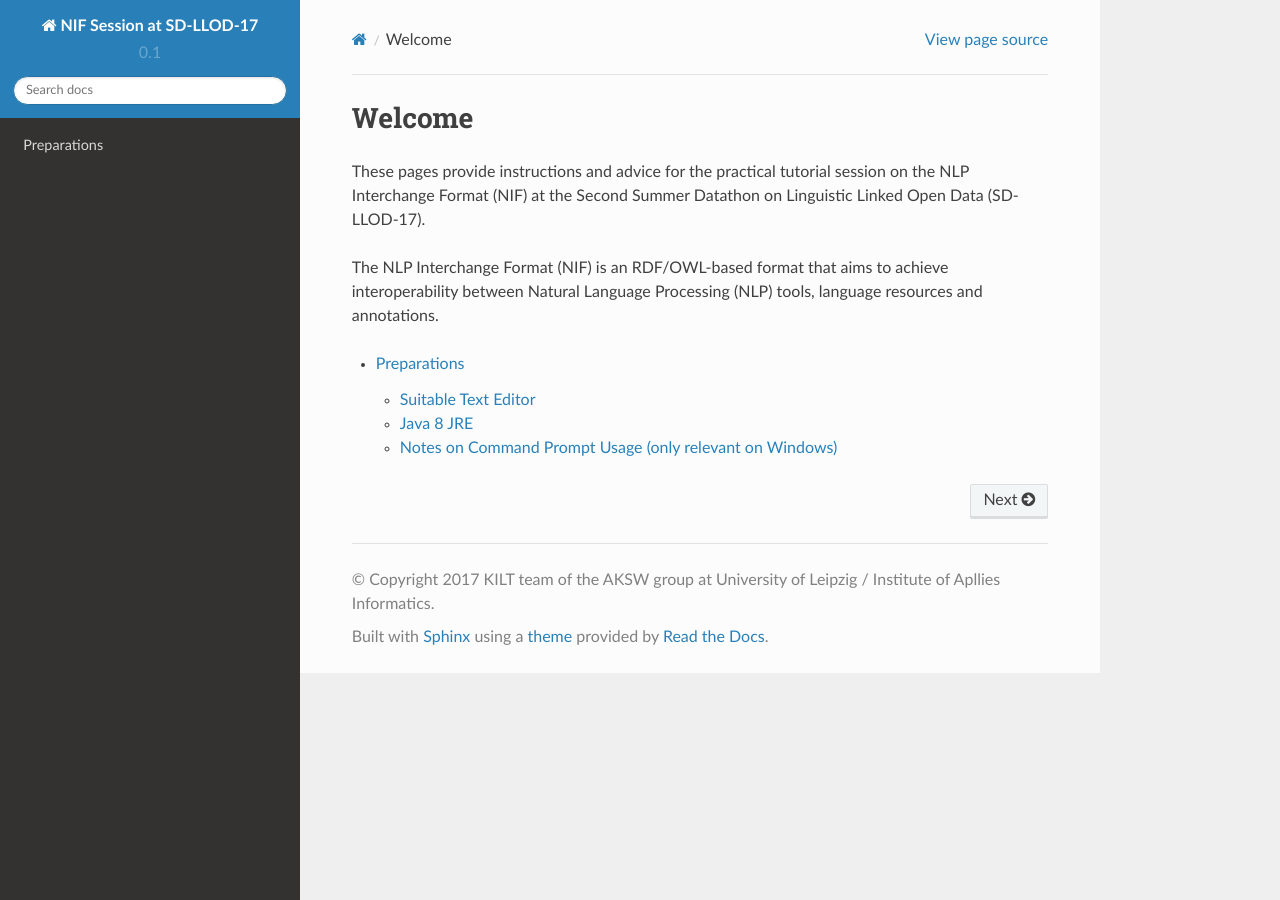
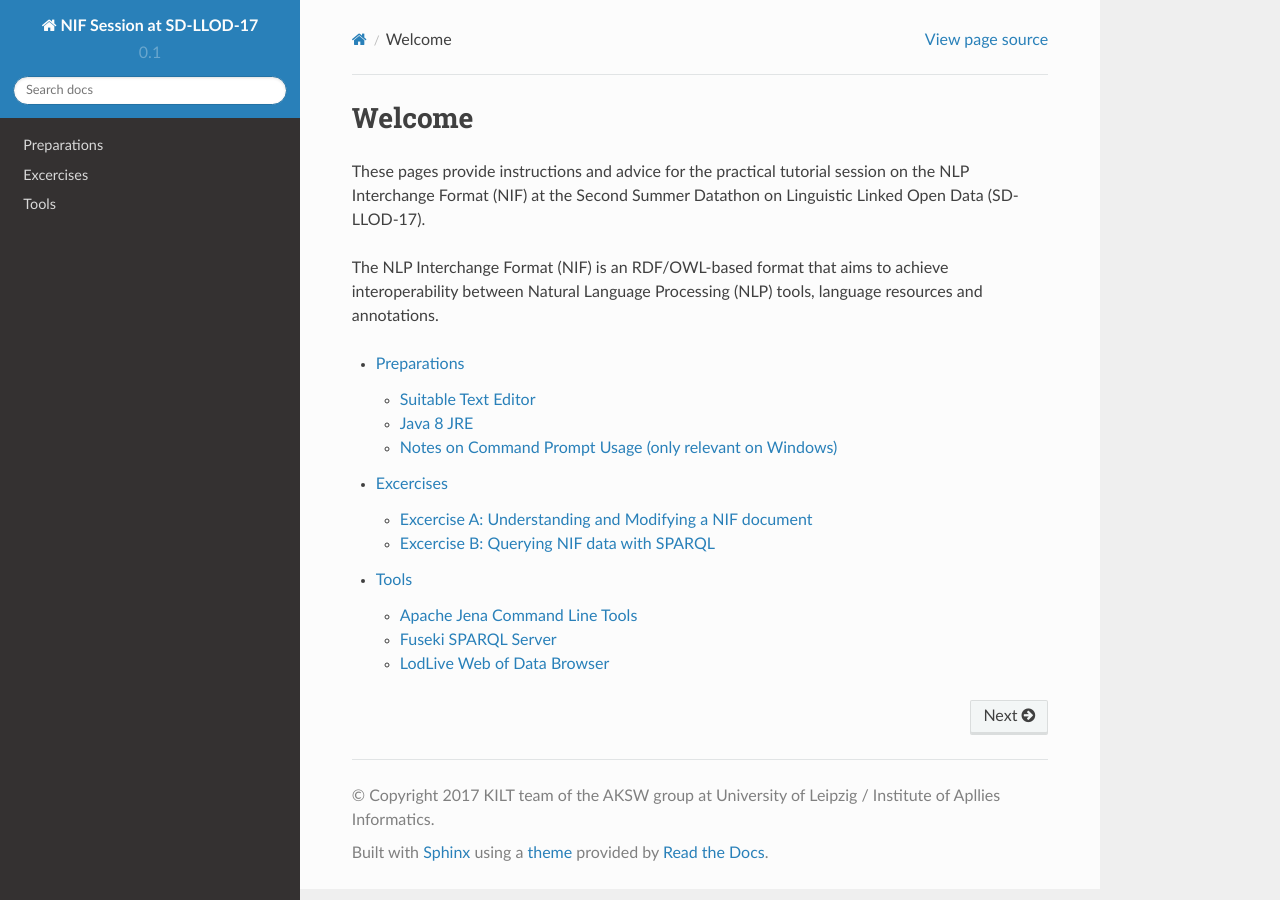
Before and after one commit to neradis/nif-sd-llod-17, a Sphinx documentation site: the page built from docs/index.rst, in a window 1280 px wide. Built offline with Sphinx 7.4.7 and the Read the Docs theme 2.0.0, drawn with Linux system fonts in a browser that asks for light colours; part of the change alters nothing that is shown.

```diff
--- /dev/null
+++ b/docs/excercises.rst
@@ -0,0 +1,195 @@
+============
+ Excercises
+============
+
+Excercise A: Understanding and Modifying a NIF document
+=======================================================
+
+A1: Finding One Way Through a NIF Document
+------------------------------------------
+
+The file :file:`data/wilde.ttl` contains a smalll NIF document representing a
+quote from Oscar Wilde. Open it in your text editor with syntax highlighting for
+Turtle and try to get an overall impression of the structure described by the
+triples for a minute.
+
+`This auto-generated documentation page for NIF Core vocabulary
+<http://persistence.uni-leipzig.org/nlp2rdf/ontologies/nif-core#>`_ contains
+explanation on the semantice of the occurring classes and properties.
+
+Next, ensure that the :ref:`fuseki` has been started and start browsing with the
+:ref:`lodlive` by either visiting the the URL
+:samp:`file://{$MATERIALS_ROOT}/tools/lodlive/app_en.html?http://sd-llod-nif-session.nlp2rdf.org/text/ow/offset_0_49`
+[#mr]_ or start the naviation as described in the tools page.  Then you start
+browsing from the ``nif:Context`` of that doument in the . Expand all outgoing
+``nif:word`` relations from the context and arrange the ``nif:word`` circles in
+a way that the linear chain of words in the sentence can be followed
+easily. (This might look like
+:download:`includes/exA-lodlive-Wilde-initial.png`).
+
+A2: Modifying a NIF Document
+----------------------------
+
+Now think of a little adjustment of the statement achived by adding a short (up
+to four words) sentence or replacing/inserting a few words in the additional
+sentence. For example:
+
+     *One can survive everything nowadays except death. What about Two?*
+
+(Please pardon the lowest form of humour [#pun]_ and feel invited to use a creative alternative.)
+
+Start adjusting the document so that it represents the altered/extended version. For the above example, the following table provides the character offsets:
+
++---------+---------+-------+
+|**token**|**begin**|**end**|
++---------+---------+-------+
+|What     |50       |54     |
++---------+---------+-------+
+|about    |55       |60     |
++---------+---------+-------+
+|Two      |61       |64     |
++---------+---------+-------+
+|?        |64       |65     |
++---------+---------+-------+
+
+
+.. note:: In the original document the ``nif:Context`` and the single
+          ``nif:Sentence`` were the same string individual. This combination of
+          roles is not applicable any more if another sentence is added.
+
+Since one can easily creates syntax mistakes when editing Turtle manually
+(unless one is routined doing so), use ``turtle`` / ``turtle.bat`` from the
+:ref:`jena-cmds` by the following command line invocation (with the working
+directory at :samp:`{$MATERIALS_ROOT}`)
+``./tools/jena-cmds/bin/turtle --validate data/wilde.ttl`` (Linux/Mac) or
+``.\\tools\\jena-cmds\\bat\\turtle.bat --validate data\\wilde.ttl`` (Windows).
+
+When there are no messages about syntax errors/warnings from the validation
+tool, you can stop and restart the Fuseki Server. This will allow to browser the
+NIF graph that will reflect the changes you applied.
+
+Further, you should use RDFUnit to check whether your modified document still
+adheres to fundamental constraints of NIF documents. To do so, invoke
+``./tools/run-rdfunit-on-wilde.sh`` or ``.\\tools\\run-rdfunit-on-wilde.bat`` at
+:samp:`{$MATERIALS_ROOT}` in a command prompt. A successful execution will
+terminate with lines similar to these:
+
+   :samp:`[INFO  SimpleTestExecutorMonitor] Tests run: {N}, Failed: {F}, Timeout: 0, Error: {E}. Individual Errors: {I}`
+   ``[INFO  ValidateCLI] Results stored in: rdfunit/results/sd-llod-nif-session.nlp2rdf.org_text_ow.extendedTestCaseResult.*``
+
+(If the execution instead fails with a stack trace, you might have submitted a
+malformed Turtle document - please re-validate with the ``turtle`` command to
+exclude this error source. If the unsuccessful execution persists, let the tutor
+have a look.)
+
+Opening the file
+:file:`rdfunit/results/sd-llod-nif-session.nlp2rdf.org_text_ow.extendedTestCaseResult.html`
+in your browser will give a detailed listing of errors found in the RDFUnit run
+and the subject resource IRIs of the violating statements. Rectify all issues
+and repeat the validation & check procedure above.
+
+A solution for the modification suggested earlier can be found in :file:`./examples-solutions/wilde-extended.ttl`
+
+.. [#mr] :samp:`{$MATERIALS_ROOT}` here is an insertion mark for the folder where you placed the extracted contents of the materials archive.
+.. [#pun] “A pun is the lowest form of humor—when you don't think of it first.” - Oscar Levant
+
+Excercise B: Querying NIF data with SPARQL
+==========================================
+
+For this excercise, use the Fuseki dataset ``brown``. It contains a subset of
+the documents from the traditional and eminent BROWN corpus of English,
+converted to NIF, with Part-of-Speech-Tags (POS-Tags) represented as OWL
+instances from the Ontology of Linguistic Annotations project.
+
+To get a first feel how information on the POS annotation is represented, start
+again using :ref:`lodlive` navigate the graph, for example from either
+
+    ``http://brown.nlp2rdf.org/linkeddata.php?t=url&f=xml&i=http://brown.nlp2rdf.org/corpus/a01.xml#offset_0_155``
+    or
+    ``http://brown.nlp2rdf.org/linkeddata.php?t=url&f=xml&i=http://brown.nlp2rdf.org/corpus/a02.xml#offset_367_443``.
+
+First nagivate to one or two word resources, from them follow ``nif:oliaLink``
+and then investigate the inheritance relations (``rdfs:subClassOf``) starting
+from classes that were assigned to the OLiA tag instances.
+
+.. tip:: You can inspect the classes and individuals of the BROWN tag set
+         representation of OLiA using an `HTML page generated by LODE
+         <http://www.essepuntato.it/lode/owlapi/http://acoli.cs.uni-frankfurt.de/resources/olia/brown.owl#d4e370>`_ or by using Protege opening :file:`ontologies/brown.owl`.
+
+Now it's time to compose the first SPARQL query over this graph. Ensure that the
+:ref:`fuseki` is running and then visit
+:samp:`http://localhost:3030/dataset.html` in your browser. You can enter
+queried directly in the text field overed in the query view, but it is
+recommended to save earlier attempts and query snippets in an editor in parallel
+via copy & paste, as you might want to re-use and adapt earlier attempts. (The
+Fuseki query does not offer a query history feature.)
+
+.. tip:: To look up specific details about the SPARQL syntax, definded functions
+         etc., you can consulted in the official `SPARQL 1.1 Spec from W3C
+         <https://www.w3.org/TR/sparql11-query/>`_ [#sparql-spec]_.
+
+B1: Finding Adjectives
+----------------------
+
+As first query, retrive a sample of eight words tagged as adjectives
+(``olia_brown:JJ``). The binding in the result set should contain both the IRIs
+of the word resources and their sub-strings they point at.
+
+B2: Basic Prevalence Statistics for the POS Tags
+------------------------------------------------
+
+Now, find out which are the four POS tags that were assigned most frequently to
+the tokens occuring in the graph. You can compare your query with a version
+optimized for brevity in :file:`examples-solutions/most-common-brown-tags.sparql`.
+
+B3: Searching for Usage of Passive Voice
+----------------------------------------
+
+For combined usage of NIF structure and OLiA, try now to compose a query of two
+adjacent words that are part of a verb phrase in passive voice, i.e. we look for
+two adjacent words where the first one is a form of *to be* (the tag should
+carry be an instance of any sub-class of ``olia_brown:Be``) and the second is a
+past participle (the tag schould be an instance of
+``olia_brown:LexicalVerbPastParticiple``).
+
+.. tip:: To check for whether ``?classA`` is a (transitive) subclass of
+         ``?classB``, the Property Path feature of SPARQL is helpful.
+
+After completing a query with the constraints described above you will notice
+that the result bindings also contain phrases like *'been charged'* that are
+rather part of the past perfect constructions. These cases can be excluded by
+disallowing that the first word described in the query is preceded by a form of
+have. Extend the query accordingly .
+
+.. tip:: The ``FILTER NOT EXISTS { [...] }`` construct of SPARQL, will be
+         useful for the exclusions.
+
+You can compare your (extneded) query with
+:file:`examples-solutions/passive-voice.sparql`.
+
+B4: Searching for Zero-Conversions
+----------------------------------
+
+In Englisch derivations involving word class change between adjective and verb
+without any change in the written representation is quite common. Formulate a
+query that looks for candidates of evidence of such conversions in the BROWN
+graph, i.e. word-forms that occur both as adjective and verb.
+
+.. tip:: This means we are looking for a pair of word instances that share their
+         ``nif:anchorOf`` value.
+
+You can compare your query with `examples-solutions/adj-verb-zeroconv.sparql`
+
+After having the query that collects individual points of evidence, modify the
+query so that for each these candiate word forms, the number of occurrences as
+adjective and as verb is calculated.
+
+.. tip:: Achieving this will require joined sub-queries.
+
+You can compare your query with `examples-solutions/adj-verb-zeroconv-with-stats.sparql`
+
+
+.. [#sparql-spec] Disregarding the section 18 completely, which is only relevant
+                  for creating implementations of the lanugage. Parts of the
+                  language described in sections 13, 14 and 16.2 to 16.4 will
+                  not be needed for these excercises as well.
--- a/docs/index.rst
+++ b/docs/index.rst
@@ -14,3 +14,5 @@ resources and annotations.
    :maxdepth: 2
 
    preparations
+   excercises
+   tools
--- a/docs/preparations.rst
+++ b/docs/preparations.rst
@@ -36,8 +36,8 @@ __ OracleJava8_
 
 Please also ensure that the directory with the Java executables has been added
 to your :envvar:`$PATH`. To verify that :envvar:`$PATH` is set correctly, enter
-:command:`java -version` into a command line prompt. The output should contain
-:command:`version "1.8.0` as a substring.
+``java -version`` into a command line prompt. The output should contain
+``version "1.8.0`` as a substring.
 
 
 Notes on Command Prompt Usage (only relevant on Windows)
@@ -53,7 +53,7 @@ for all the common BASH commands occurring in this tutorial to their Windows
 counterparts, thus, the commands should be executable in a PowerShell session
 without alterations. If you use the traditional Windows Command Prompt, some
 command names and or options will have to be adjusted by you
-(e.g. :command:`dir` instead of :command:`ls`). Alternatively, Babun_ can be
+(e.g. ``dir`` instead of ``ls``). Alternatively, Babun_ can be
 used.
 
 
--- /dev/null
+++ b/docs/tools.rst
@@ -0,0 +1,76 @@
+=======
+ Tools
+=======
+
+.. _jena-cmds:
+
+Apache Jena Command Line Tools
+==============================
+
+Jenas command line tools are a collection of Shell scripts/Batch scripts that
+allow to access functionalities of that RDF/OWL programming library without
+composing Java programs. For the excercises proposed, usage will probably be
+limited to the tool that reads Turtle RDF documents to either validate them
+syntactically or to convert them to another RDF serialisation
+format. (``turtle``/ ``turtle.bat``).
+
+
+.. _fuseki:
+
+Fuseki SPARQL Server
+====================
+
+Fuseki allows to query and update configured RDF datasets using SPARQL
+queries. It also offers a browser-based application to formulate and execute
+SPARQL queries with syntax highlighting and hints for syntactic error in entered
+queries.
+
+You find a copy of Fuseki pre-configured for the excercises in
+:file:`tools/fuseki`. To start it, oben a new terminal window, navigate to that
+directory and run the start script ``./fuseki-server`` (Linux/Mac) or
+``.\fuseki-server.bat`` (Windows). The command prompt will remain occupied by
+the server process during execution and log messages about the initlization
+process, received queries etc. will be printed. To terminate the server process,
+send ``SIGINT`` by pressing **CTRL +C** in the terminal with the server process
+running.
+
+
+
+Once Fuseki has been started, you can visit
+:samp:`http://localhost:3030/dataset.html` to access the graphical SPARQL user
+interface. Ensure that the appropriate dataset for the excercise you intend to
+tackle is selected in the *'Dataset'* drow-down menu at the top. (``/wilde`` for
+Excercise A, ``/brown`` for Exercise B).
+
+
+.. _lodlive:
+
+LodLive Web of Data Browser
+===========================
+
+LodLive is a Javascript-based browser application that allows stepwise
+exploration of RDF knowledge graphs. A copy of LodLive slightly modified and
+pre-configured for this session is located in the :file:`tools/lodlive`
+directory.
+
+To lauch, open the :file:`app_en.html` start page in that directory in your
+browser. When invoking this HTML document without additional query parameters in
+the URL, you will be presented with a start screen. The boxes in the lower row
+in light green represent the configured local datasets. With the contained
+dropdown menus you can select example resources to start a browsing session. If
+you already know a specific resource IRI you would like to use as starting
+point, you can either enter it in the blue box on the start screen or add it to
+the URL presented in the navigation bar of your browser:
+
+    :samp:`file://{$MATERIALS_ROOT}/tools/lodlive/app_en.html?{$RESOURCE_IRI}`
+
+When after selecting your entry resource, you will see the actual graph
+exploration view with the representation of the selected resource as first
+circle in the center of the viewport. Although usage for further exploration is
+quite intutive, please consider opening and skimming the in-app explanation
+offered by buttons on the left side of the viewport.
+
+
+.. note:: LodLive retrieves the statements to describe and visualise resources
+   from the local :ref:`fuseki`, so please ensure that it is up and running
+   before using LodLive.
```
Also changed, not shown: docs/includes/exA-lodlive-Wilde-initial.png (added).
